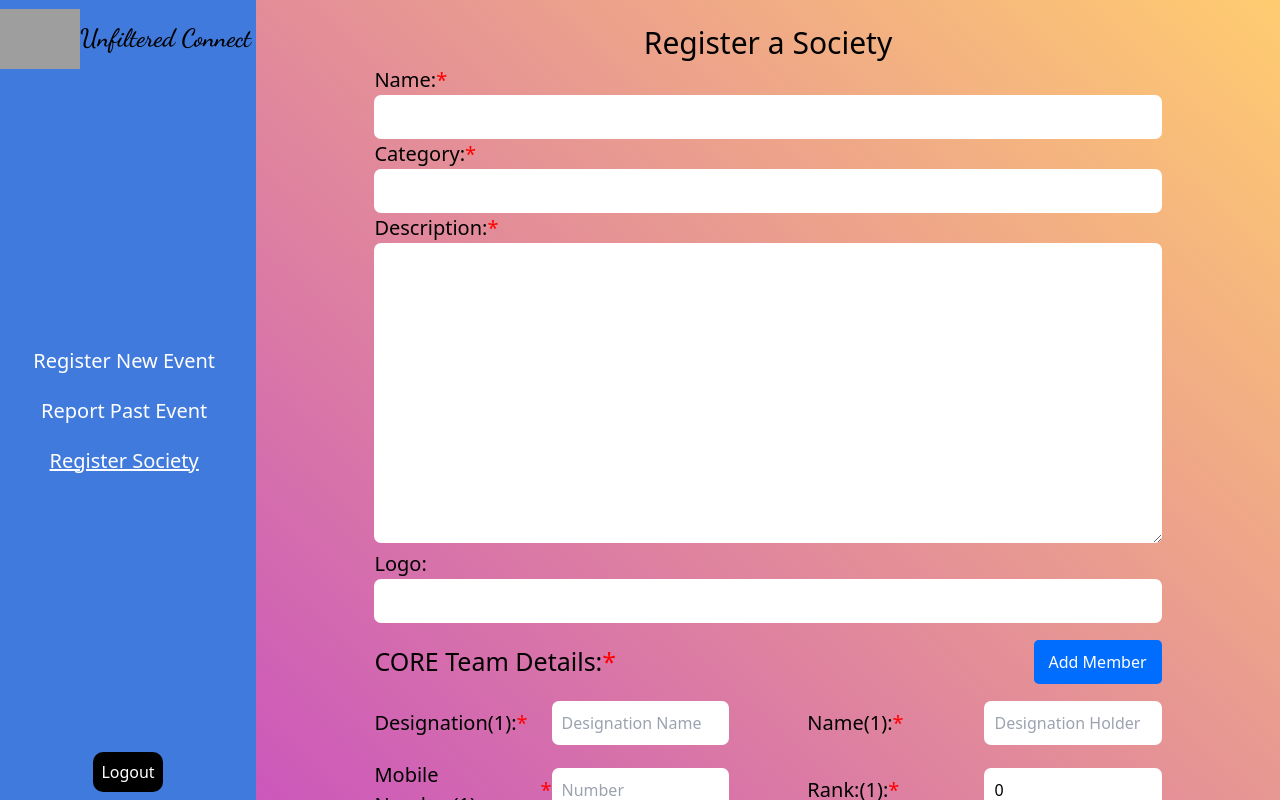
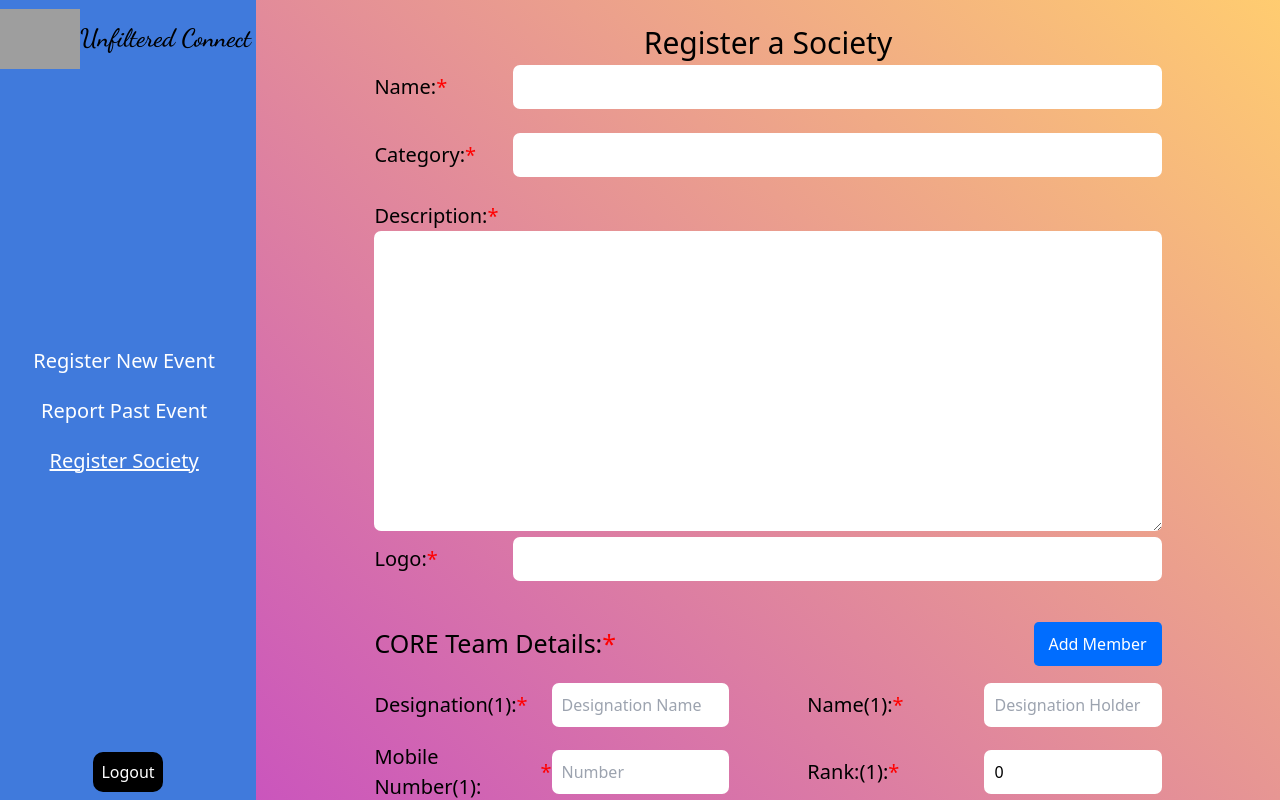
Before and after one commit to Rohan27s/Unfiltered-connect, a React (Vite) app: page /adminPanel in a window 1280 px wide. Both pictures are taken after a click on the button "Register Society". Shown: the top 800 px of the page. Built offline with nearby package versions, Linux system fonts and the light colour scheme; grey boxes are pictures that could not be loaded.

Commit message:
bug sorted

```diff
--- a/src/App.css
+++ b/src/App.css
@@ -900,6 +900,14 @@ textarea {
 .complete-input{
   width: 170%!important;
 }
+.full-input{
+  width: 100%!important;
+}
+.full-input p{
+  margin-right: 10px;
+  font-size: 20px;
+  width: 20%;
+}
 .main-admin h2 {
   font-size: 25px;
   font-weight: 500;
--- a/src/partials/admin/RegisterSociety.jsx
+++ b/src/partials/admin/RegisterSociety.jsx
@@ -123,24 +123,29 @@ const RegisterSociety = () => {
       <h1>Register a Society</h1>
 
       <form onSubmit={handleSubmit} ref={formRef}>
-        <h3>Name:<p style={{ color: 'red', display: 'inline' }}>*</p></h3>
+        <span className="full-input one-input-label">
+
+
+          <p>Name:<p style={{ color: 'red', display: 'inline' }}>*</p></p>
           <input
             type="text"
             name="name"
             value={societyData.name}
             onChange={handleInputChange}
             required
-        />
+          /></span>
         <br />
+        <span className="full-input one-input-label">
 
-        <h3>Category:<p style={{ color: 'red', display: 'inline' }}>*</p></h3>
+
+          <p>Category:<p style={{ color: 'red', display: 'inline' }}>*</p></p>
           <input
             type="text"
             name="category"
             value={societyData.category}
             onChange={handleInputChange}
             required
-        />
+          /></span>
         <br />
 
         <h3>Description:<p style={{ color: 'red', display: 'inline' }}>*</p></h3>
@@ -151,14 +156,17 @@ const RegisterSociety = () => {
           required
         />
         <br />
+        <span className="full-input one-input-label">
 
-        <h3>Logo:</h3>
+
+          <p>Logo:<p style={{ color: 'red', display: 'inline' }}>*</p></p>
           <input
             type="text"
             name="cover"
             value={societyData.cover}
             onChange={handleInputChange}
           />
+        </span>
         <br />
         <div className="event-winner-head">
 
@@ -236,45 +244,64 @@ const RegisterSociety = () => {
           </div>
         ))}
         <h2>Social Media Handles</h2>
-        <h3>Facebook:</h3>
+
+        <span className="full-input one-input-label">
+
+          <p>Facebook:</p>
           <input
             type="text"
             name="Fblink"
             value={societyData.Fblink}
             onChange={handleInputChange}
           />
+        </span>
         <br />
-        <h3>LinkedIn:</h3>
+        <span className="full-input one-input-label">
+
+
+          <p>LinkedIn:</p>
           <input
             type="text"
             name="Linkedlink"
             value={societyData.Linkedlink}
             onChange={handleInputChange}
           />
+        </span>
         <br />
-        <h3>Twitter:</h3>
+        <span className="full-input one-input-label">
+
+
+          <p>Twitter:</p>
           <input
             type="text"
             name="Twitlink"
             value={societyData.Twitlink}
             onChange={handleInputChange}
-        />
+          /></span>
         <br />
-        <h3>Instagram:</h3>
+
+        <span className="full-input one-input-label">
+
+
+          <p>Instagram:</p>
           <input
             type="text"
             name="Instalink"
             value={societyData.Instalink}
             onChange={handleInputChange}
-        />
+          /></span>
         <br />
-        <h3>YouTube:</h3>
+
+        <span className="full-input one-input-label">
+
+
+          <p>YouTube:</p>
           <input
             type="text"
             name="Youlink"
             value={societyData.Youlink}
             onChange={handleInputChange}
-        />
+          /></span>
         <br />
 
         <button type="submit" id="submit-form">Submit</button>
```
Lines whose indentation alone changed are shown as unchanged.
